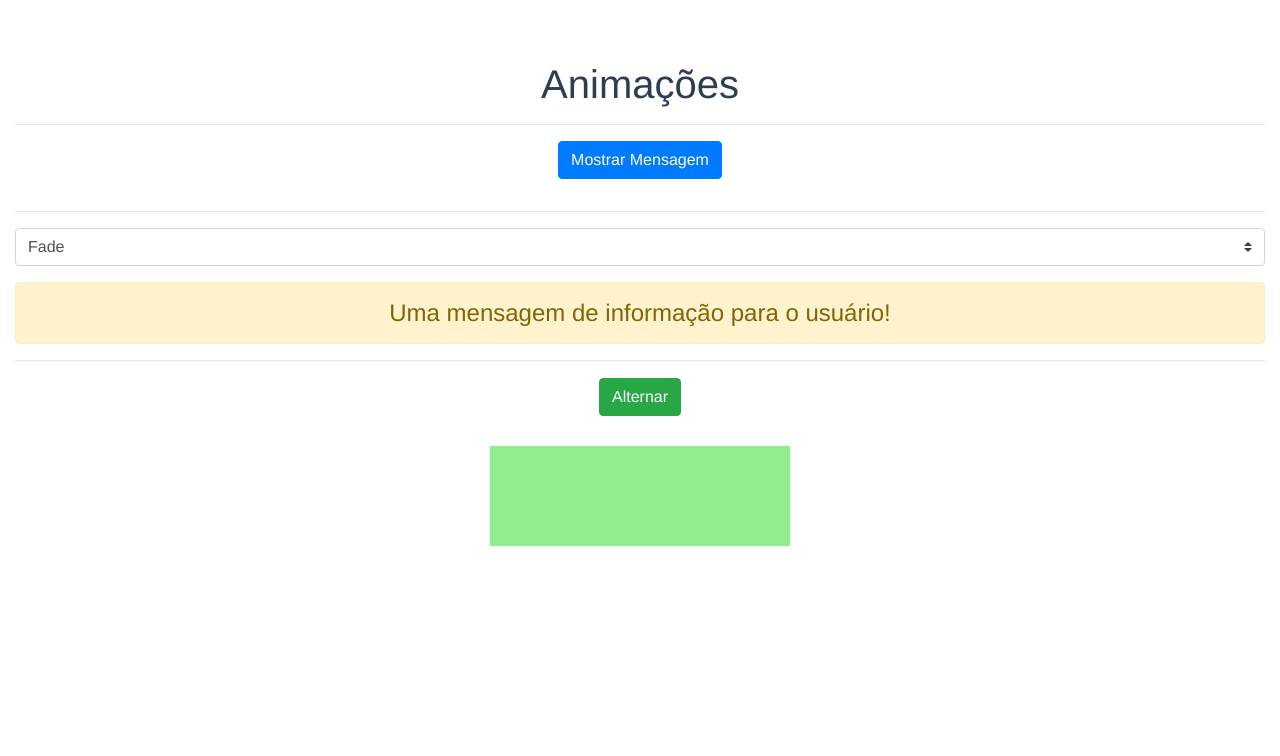
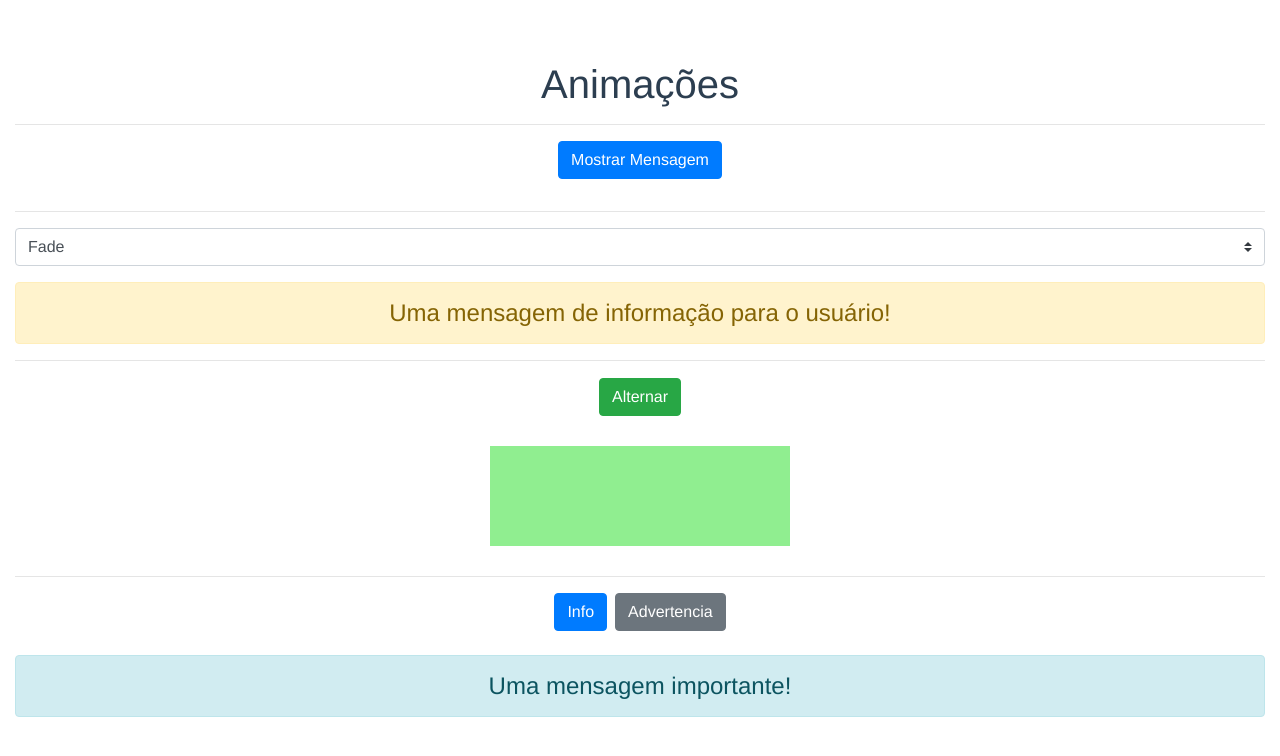
Before and after one commit to ViniciusTBednascki/CursoVuejs, a Vue app in the folder animacoes/animacoes-exercicios/: page / in a window 1280 px wide. Shown: the top 756 px of the page. Built offline with nearby package versions, Linux system fonts and the light colour scheme; a small style sheet from the web is missing.

Commit message:
animando componentes dinâmicos

```diff
--- a/animacoes/animacoes-exercicios/src/App.vue
+++ b/animacoes/animacoes-exercicios/src/App.vue
@@ -33,19 +33,32 @@
 			<div v-if="exibir2" class="caixa verde" key="verde"></div>
 			<div v-else class="caixa azul"  key="azul"></div>
 		</transition>
+
+		<hr>
+		<div class="mb-4">
+			<b-button variant="primary" @click="componenteSelecionado='AlertaInfo'" class="mr-2">Info</b-button>
+			<b-button variant="secondary" @click="componenteSelecionado='AlertaAdvertencia'">Advertencia</b-button>
+		</div>
+		<transition name="fade" mode="out-in">
+			<component :is="componenteSelecionado"></component>
+		</transition>
 	</div>
 </template>
 
 <script>
+import AlertaAdvertencia from './alertaAdvertencia.vue'
+import AlertaInfo from './alertaInfo.vue'
 
 export default {
+	components: {AlertaAdvertencia, AlertaInfo},
 	data() {
 		return {
 			msg: 'Uma mensagem de informação para o usuário!',
 			exibir: false,
 			exibir2: true,
 			tipoAnimacao: 'fade',
-			larguraBase: 0
+			larguraBase: 0,
+			componenteSelecionado: 'AlertaInfo'
 		}
 	},
     methods: {
--- /dev/null
+++ b/animacoes/animacoes-exercicios/src/alertaAdvertencia.vue
@@ -0,0 +1,13 @@
+<template>
+    <b-alert variant="warning" show>Uma mensagem importante!</b-alert>
+</template>
+
+<script>
+export default {
+
+}
+</script>
+
+<style>
+
+</style>
--- /dev/null
+++ b/animacoes/animacoes-exercicios/src/alertaInfo.vue
@@ -0,0 +1,13 @@
+<template>
+    <b-alert variant="info" show>Uma mensagem importante!</b-alert>
+</template>
+
+<script>
+export default {
+
+}
+</script>
+
+<style>
+
+</style>
```
